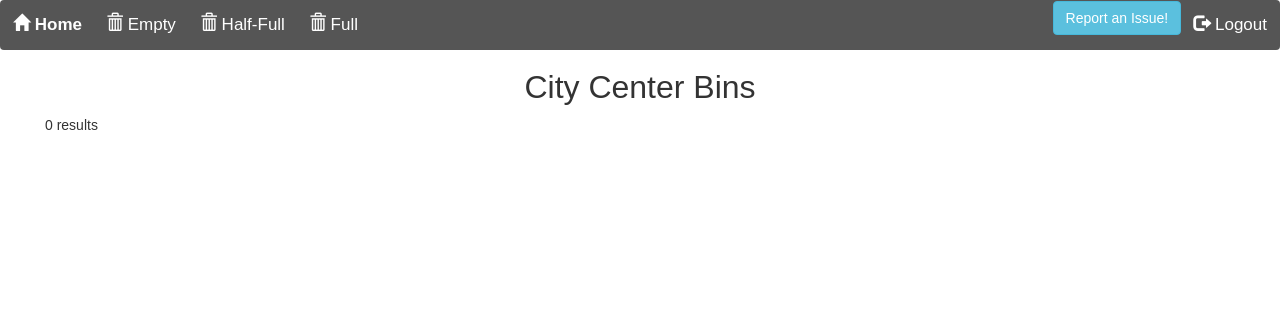
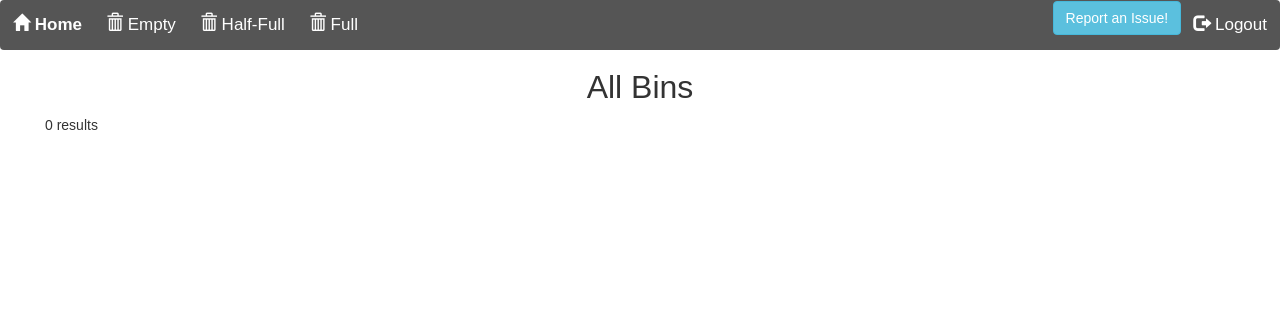
Before and after one commit to SchmidtRichard/Smart-BinClean, a PHP site: page /users/monitoring.php in a window 1280 px wide. Shown: the top 310 px of the page. Run offline with PHP 8.4, Linux system fonts and the light colour scheme; the visitor is signed in with stand-in values (Sample User, id 1); data that the repository does not hold is empty.

Commit message:
div tag updated

```diff
--- a/users/monitoring.php
+++ b/users/monitoring.php
@@ -128,7 +128,7 @@
 
     </div>
     <h1 align="center">
-         <font size="6">City Center Bins</font>
+         <font size="6">All Bins</font>
       </h1>';
 
 // The necessary info to connect to the DB
```
